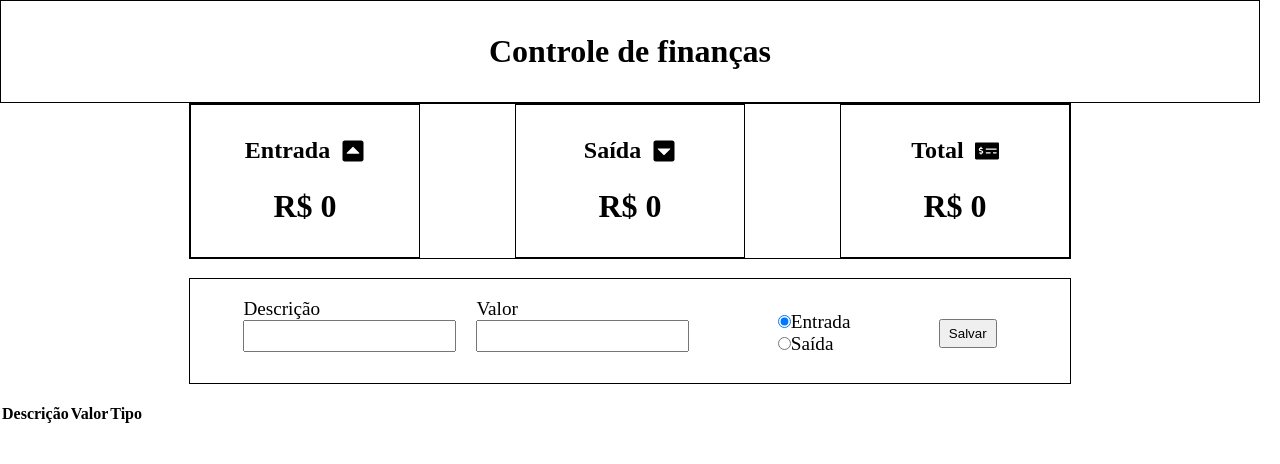
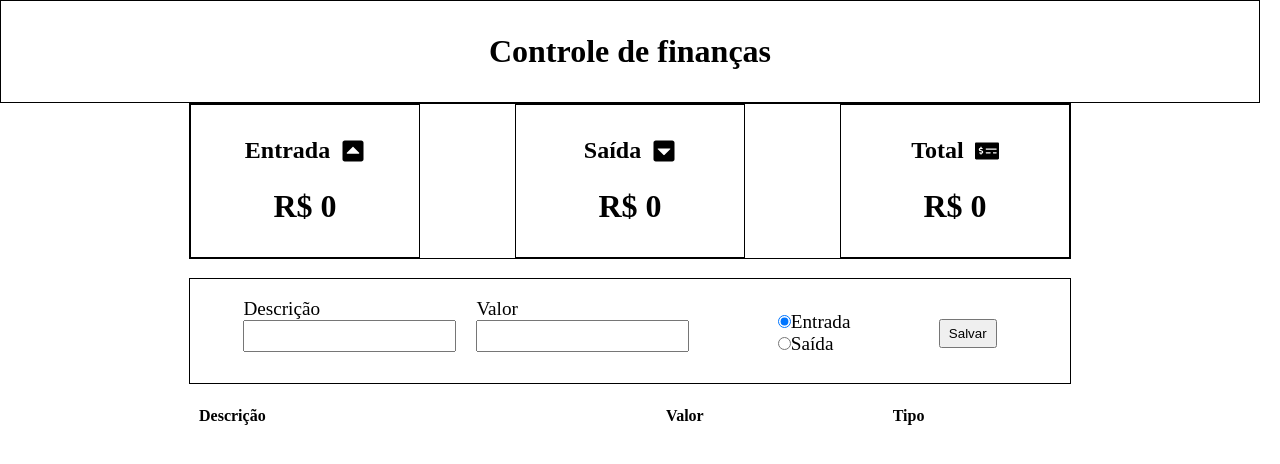
Before and after one commit to CaioAugustoHD/Sistema-controle-financas, a React (Vite) app: page / in a window 1280 px wide. Shown: the top 464 px of the page. Built offline with nearby package versions, Linux system fonts and the light colour scheme.

Commit message:
Estilização da lista

```diff
--- /dev/null
+++ b/src/components/Lista/Lista.css
@@ -0,0 +1,22 @@
+table {
+    border-collapse: collapse;
+    width: 70%;
+    margin: auto;
+}
+
+td, th {
+    text-align: center;
+    padding: 4px 3px 4px 10px;
+}
+
+.desc {
+    text-align: start;
+}
+
+td button {
+    padding: 0;
+}
+
+button svg {
+    margin: 0;
+}
--- a/src/components/Lista/Lista.jsx
+++ b/src/components/Lista/Lista.jsx
@@ -1,12 +1,13 @@
 import React from "react";
 import { FaCaretSquareUp, FaCaretSquareDown, FaTrash } from "react-icons/fa";
+import "./Lista.css";
 
 export function Lista({listaTransacoes}){
     return (
         <table>
             <thead>
                 <tr>
-                    <th>Descrição</th>
+                    <th className="desc">Descrição</th>
                     <th>Valor</th>
                     <th>Tipo</th>
                     <th></th>
@@ -16,10 +17,10 @@ export function Lista({listaTransacoes}){
                 {listaTransacoes.map(item => {
                     return (
                         <tr>
-                            <td>{item.descricao}</td>
+                            <td className="desc">{item.descricao}</td>
                             <td>{item.valor}</td>
                             <td>{item.saida ? <FaCaretSquareDown/> : <FaCaretSquareUp/>}</td>
-                            <td></td>
+                            <td><button><FaTrash/></button></td>
                         </tr>
                     )
                 })}
```
